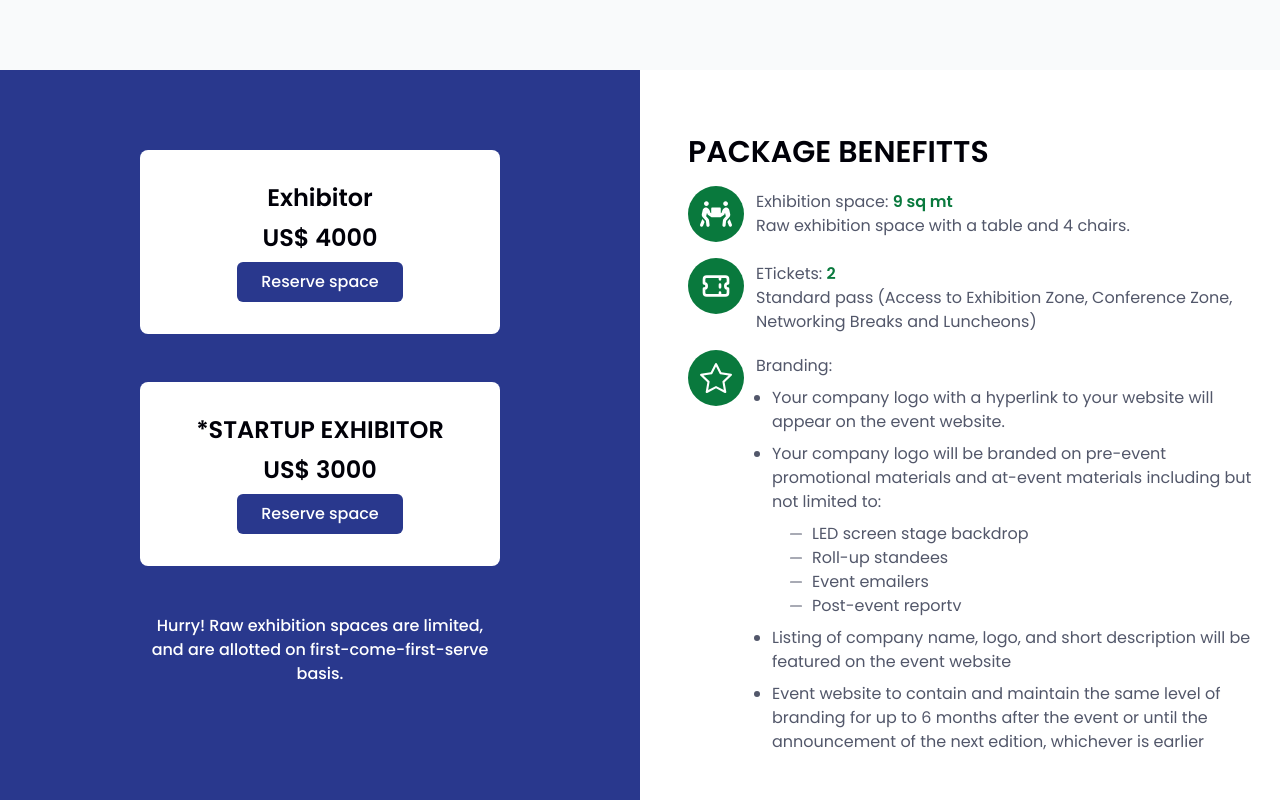
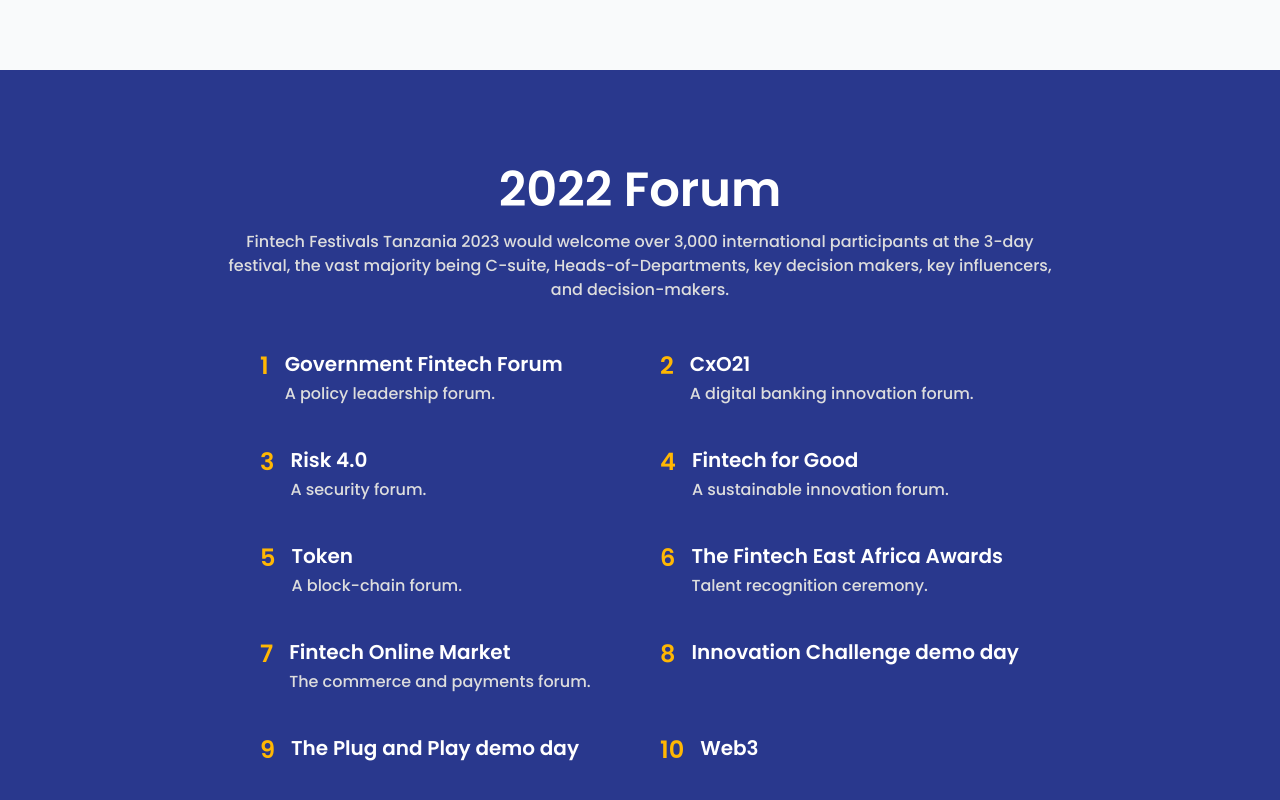
Before and after one commit to hellensoft/fintech, a React (Create React App) app: page / in a window 1280 px wide. Shown: the part 2680-3480 px from the top of the page. Built offline with nearby package versions, Linux system fonts and the light colour scheme.

Commit message:
feat: pricing cards

```diff
--- a/src/components/SponserPrices.tsx
+++ /dev/null
@@ -1,163 +0,0 @@
-import { FC } from "react";
-import { Link } from "react-router-dom";
-import { FaPeopleCarry } from "react-icons/fa";
-import { HiOutlineTicket } from "react-icons/hi";
-import { BsStar, BsDashLg } from "react-icons/bs";
-
-interface ISponserPrices {}
-
-const prices = [
-	{
-		name: "Exhibitor",
-		price: 4000,
-	},
-	{
-		name: "*STARTUP EXHIBITOR",
-		price: 3000,
-	},
-];
-
-const SponserPrices: FC<ISponserPrices> = () => {
-	return (
-		<div className="grid lg:grid-cols-2">
-			<div className="pl-[calc(((100vw-1280px)/2))] py-20 bg-bluePrimary">
-				<div className="px-4">
-					<div className="lg:max-w-[360px] mx-auto space-y-12">
-						<div className="space-y-12 md:space-x-0 items-center lg:space-y-12 flex flex-col md:flex-row lg:flex-col space-x-0 md:space-x-4 lg:space-x-0">
-							{prices.map((price, index) => (
-								<div
-									className="bg-white max-w-[360px] w-full mx-auto p-8 flex flex-col items-center rounded-lg space-y-2"
-									key={index}
-								>
-									<h3 className="font-semibold text-blackPrimary text-2xl">
-										{price.name}
-									</h3>
-									<h1 className="font-semibold text-blackPrimary text-2xl">
-										US$ {price.price}
-									</h1>
-									<Link
-										className="font-medium bg-bluePrimary hover:bg-greenPrimary duration-300 py-2 px-6 rounded-md text-white"
-										to="/enquiry"
-									>
-										Reserve space
-									</Link>
-								</div>
-							))}
-						</div>
-						<p className="text-white text-center font-medium">
-							Hurry! Raw exhibition spaces are limited, and are
-							allotted on first-come-first-serve basis.
-						</p>
-					</div>
-				</div>
-			</div>
-			<div className="pr-[calc(((100vw-1280px)/2))] py-16 md:pl-8">
-				<div className="px-4">
-					<h1 className="text-2xl lg:text-3xl font-semibold text-blackPrimary mb-4">
-						PACKAGE BENEFITTS
-					</h1>
-					<div className="space-y-4">
-						<div className="flex items-start space-x-3">
-							<div className="bg-greenPrimary rounded-full p-2 xs:p-3">
-								<FaPeopleCarry className="w-4 xs:w-8 h-4 xs:h-8 text-white" />
-							</div>
-							<div className="mt-1">
-								<p className="text-grayText text-sm xs:text-base">
-									Exhibition space:{" "}
-									<span className="text-greenPrimary font-semibold">
-										9 sq mt
-									</span>
-								</p>
-								<p className="text-grayText text-sm xs:text-base">
-									Raw exhibition space with a table and 4
-									chairs.
-								</p>
-							</div>
-						</div>
-						<div className="flex items-start space-x-3">
-							<div className="bg-greenPrimary rounded-full p-2 xs:p-3">
-								<HiOutlineTicket className="w-4 xs:w-8 h-4 xs:h-8 text-white" />
-							</div>
-							<div className="mt-1">
-								<p className="text-grayText text-sm xs:text-base">
-									ETickets:{" "}
-									<span className="text-greenPrimary font-semibold">
-										2
-									</span>
-								</p>
-								<p className="text-grayText text-sm xs:text-base">
-									Standard pass (Access to Exhibition Zone,
-									Conference Zone, Networking Breaks and
-									Luncheons)
-								</p>
-							</div>
-						</div>
-						<div className="flex items-start space-x-3">
-							<div className="bg-greenPrimary rounded-full p-2 xs:p-3">
-								<BsStar className="w-4 xs:w-8 h-4 xs:h-8 text-white" />
-							</div>
-							<div className="mt-1">
-								<p className="text-grayText text-sm xs:text-base">
-									Branding:
-								</p>
-								<ul className="list-disc ml-4 mt-2 space-y-2">
-									<li className="text-grayText text-sm xs:text-base">
-										Your company logo with a hyperlink to
-										your website will appear on the event
-										website.
-									</li>
-									<li className="text-grayText text-sm xs:text-base">
-										Your company logo will be branded on
-										pre-event promotional materials and
-										at-event materials including but not
-										limited to:
-									</li>
-									<div className="ml-4 my-2">
-										<div className="flex items-center space-x-2">
-											<BsDashLg className="text-grayText" />
-											<span className="text-grayText text-sm xs:text-base">
-												LED screen stage backdrop
-											</span>
-										</div>
-										<div className="flex items-center space-x-2">
-											<BsDashLg className="text-grayText" />
-											<span className="text-grayText text-sm xs:text-base">
-												Roll-up standees
-											</span>
-										</div>
-										<div className="flex items-center space-x-2">
-											<BsDashLg className="text-grayText" />
-											<span className="text-grayText text-sm xs:text-base">
-												Event emailers
-											</span>
-										</div>
-										<div className="flex items-center space-x-2">
-											<BsDashLg className="text-grayText" />
-											<span className="text-grayText text-sm xs:text-base">
-												Post-event reportv
-											</span>
-										</div>
-									</div>
-									<li className="text-grayText text-sm xs:text-base">
-										Listing of company name, logo, and short
-										description will be featured on the
-										event website
-									</li>
-									<li className="text-grayText text-sm xs:text-base">
-										Event website to contain and maintain
-										the same level of branding for up to 6
-										months after the event or until the
-										announcement of the next edition,
-										whichever is earlier
-									</li>
-								</ul>
-							</div>
-						</div>
-					</div>
-				</div>
-			</div>
-		</div>
-	);
-};
-
-export default SponserPrices;
--- a/src/containers/Layout.tsx
+++ b/src/containers/Layout.tsx
@@ -9,11 +9,11 @@ interface ILayout {
 }
 
 const Layout: FC<ILayout> = ({ children }) => {
-	const { pathname } = useLocation();
+	const location = useLocation();
 
 	useEffect(() => {
 		window.scrollTo(0, 0);
-	}, [pathname]);
+	}, [location]);
 
 	return (
 		<div className="relative">
--- a/src/data/topNav.json
+++ b/src/data/topNav.json
@@ -63,7 +63,7 @@
 	},
 	{
 		"name": "Awards",
-		"link": "/apply-speaker",
+		"link": "https://awards.co.tz/",
 		"multiple": false,
         "external": true,
 		"end": false
--- a/src/pages/Home.tsx
+++ b/src/pages/Home.tsx
@@ -2,7 +2,6 @@ import { FC } from "react";
 // import Exhibitors from "../components/Exhibitors";
 import Forum from "../components/Forum";
 import SectionWrapper from "../components/SectionWrapper";
-import SponserPrices from "../components/SponserPrices";
 // import Sponsers from "../components/Sponsers";
 import Statistics from "../components/Statistics";
 import TicketCards from "../components/TicketCards";
@@ -45,8 +44,7 @@ const Home: FC<IHome> = () => {
 				</div>
 			</SectionWrapper>
 			{/* <Sponsers /> */}
-			<TicketCards />
-			<SponserPrices />
+            <TicketCards />
 			<Forum />
 			<WhoAttends />
 			{/* <Exhibitors /> */}
```
Also changed, not shown: src/pages/Enquiry.tsx (+4 -6 lines), progress.txt, 12 other files (tests, documents, lock files or other folders).
